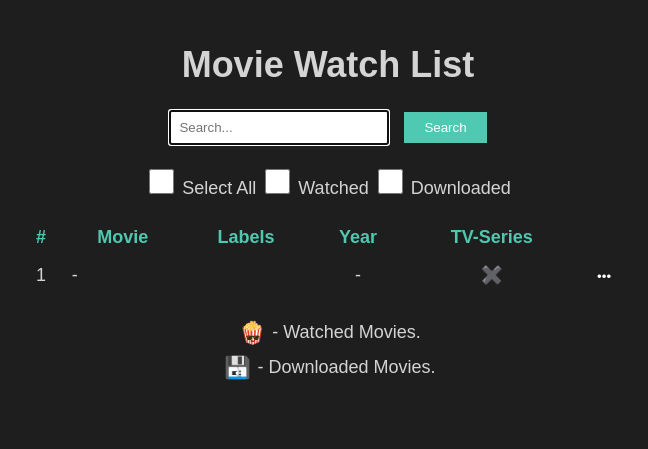
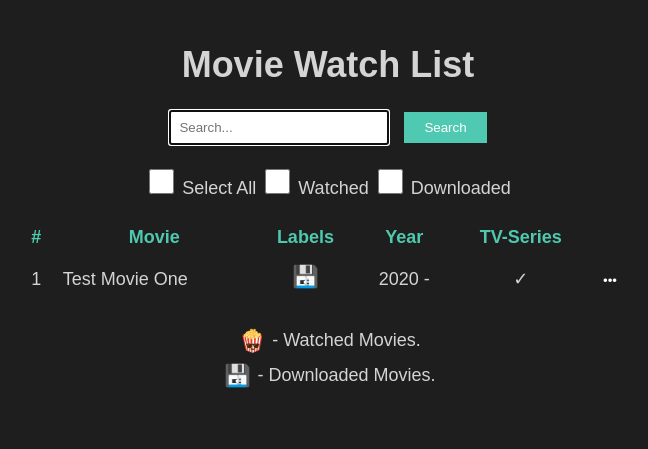
Before and after one commit to mr-alham/Movie-Watch-List-Tracker, a Flask app: page / in a window 1280 px wide. Shown: the part 41-490 px from the top of the page, without its empty margins (312-960 px from the left). Run offline with Flask 3, Linux system fonts and the light colour scheme.

Commit message:
added feature to indicate upcoming releases

```diff
--- a/app/app.py
+++ b/app/app.py
@@ -6,6 +6,7 @@ from subprocess import run
 
 app = Flask(__name__)
 
+#TODO add a filtering tag to filter movies by upcoming releases
 
 @app.route('/')
 def index():
@@ -27,12 +28,14 @@ def update():
 
     downloaded = True if 'downloaded' in args else False
     watched = True if 'watched' in args else False
+    upcoming = True if 'upcoming' in args else False
 
     movies = load_movies()
     for movie in movies:
         if movie['index'] == int(args['index']):
             movie['downloaded'] = downloaded
             movie['watched'] = watched
+            movie['upcoming'] = upcoming
 
     save_movies(movies)
 
--- a/app/data/movies.json
+++ b/app/data/movies.json
@@ -0,0 +1,14 @@
+{
+ "movies": [
+  {
+   "index": 100,
+   "movie": "Test movie one",
+   "year": "2020",
+   "series": true,
+   "watched": false,
+   "downloaded": true,
+   "upcoming": true,
+   "upcoming_notes": "some informative texts."
+  }
+ ]
+}
--- a/app/templates/index.html
+++ b/app/templates/index.html
@@ -24,9 +24,9 @@
 
       showMoviesDiv.innerHTML += `<tr>
             <td id="index_td_id" class="to_capitalize" >${id}</td>
-            <td id="index_td_movie" class="to_capitalize" >${movie.movie}</td>
+            <td id="index_td_movie" class="to_capitalize" title="${movie.upcoming_notes ? movie.upcoming_notes : ""}" >${movie.movie}</td>
             <td id="index_td_tv" >${label_w} ${label_d}</td>
-            <td id="index_td_label" class="to_capitalize" >${movie.year == '0000' ? "-" : movie.year}</td>
+            <td id="index_td_label" class="to_capitalize" >${movie.year == '0000' ? "-" : movie.year}${movie.upcoming ? " -" :" "}</td>
             <td id="index_td_year" class="to_capitalize" >${movie.series ? "✓" : "✖️"}</td>
             <td id="index_td_dropdown">
                 <div class="dropdown">
@@ -40,6 +40,8 @@
                                 <input id="update_downloaded" type="checkbox" name="downloaded" value="true" ${movie.downloaded ? "checked" : ""} />
                                 Downloaded
                                 <br />
+                                <input type="checkbox" name="upcoming" value="true" ${movie.upcoming ? "checked" : ""} />
+                                Upcoming
                                 <button id="update_submit" type="submit" name="index" value="${movie.index}" >Done</button>
                             </form>
                         </div>
--- a/app/utils.py
+++ b/app/utils.py
@@ -45,11 +45,17 @@ def load_movies() -> list[dict]:
 
 def load_from_form() -> dict:
     '''extracts the data from the web form and send the extracted data as a dict'''
+
     args = request.args.to_dict()
+
+    index = True if 'index' in args else False
+    movie = args.get('movie_name')
+    year = args.get('year')
     series = True if 'tv_series' in args else False
-    index = True if 'index' in args else False
     watched = True if 'watched' in args else False
     downloaded = True if 'downloaded' in args else False
+    upcoming = True if 'upcoming' in args else False
+    upcoming_notes = args.get('upcoming_notes') if 'upcoming_notes' in args else False
 
     if index:
         index = int(args['index'])
@@ -58,11 +64,13 @@ def load_from_form() -> dict:
 
     add_new_movie = {
         "index": index,
-        "movie": args.get('movie_name'),
-        "year": args.get('year'),
+        "movie": movie,
+        "year": year,
         "series": series,
         "watched": watched,
         "downloaded": downloaded,
+        "upcoming": upcoming,
+        "upcoming_notes": upcoming_notes,
     }
 
     return add_new_movie
```
Also changed, not shown: app/templates/add.html (+39 -0 lines), 1 other file.
